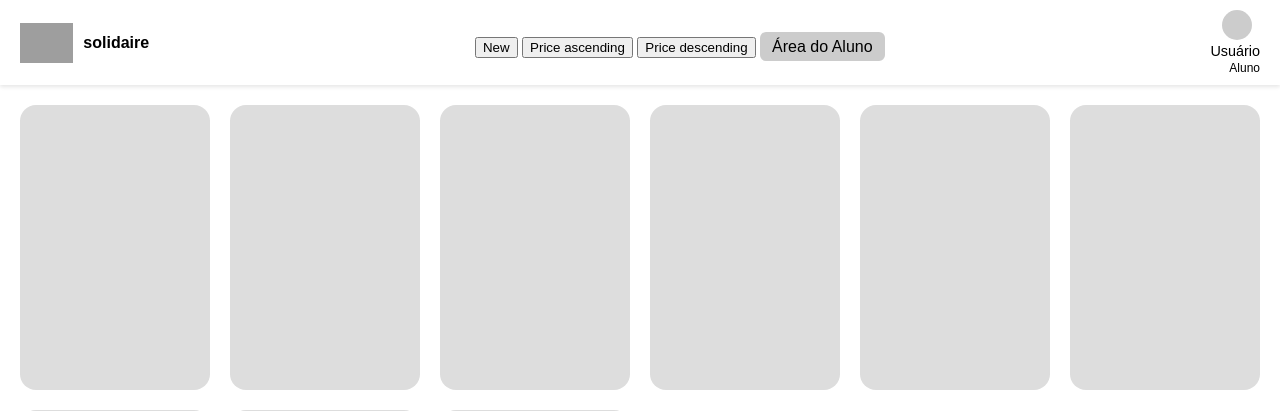
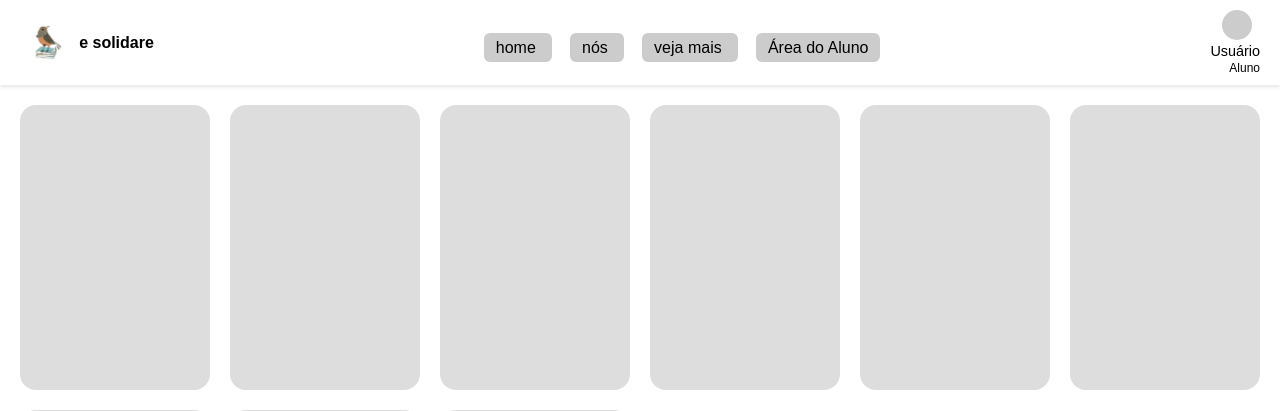
Before and after one commit to MathhAraujo/REPO-PROJETO2, a Django app: page / in a window 1280 px wide. Shown: the top 411 px of the page. Run offline with Django 5.2, Linux system fonts and the light colour scheme; grey boxes are pictures that could not be loaded.

Commit message:
finalizando

```diff
--- a/api/templates/desempenho.html
+++ b/api/templates/desempenho.html
@@ -1,3 +1,4 @@
+{% load static %}
 <!DOCTYPE html>
 <html lang="pt-br">
 <head>
@@ -150,7 +151,9 @@
 
     <header>
         <div class="logo">
-            <img src="imagens/sabia.png" alt="logo" width="20" height="20">
+
+            <img src="{% static 'imagens/sabia.png' %}" alt="Sabiá">
+
         </div>
         <div class="user-info">
             <div>Usuário</div>
--- a/api/templates/home.html
+++ b/api/templates/home.html
@@ -1,3 +1,4 @@
+{% load static %}
 <!DOCTYPE html>
 <html lang="pt-br">
 <head>
@@ -86,14 +87,24 @@
 <body>
   <header>
     <div class="logo">
-      <img src="/static/logo.png" alt="Solidaire Logo">
-      <strong>solidaire</strong>
+      <img src="{% static 'imagens/sabia.png' %}" alt="Sabiá">
+      <strong> e solidare</strong>
     </div>
     <div class="filters" style="margin-top: 10px;">
-      <button class="active">New</button>
-      <button>Price ascending</button>
-      <button>Price descending</button>
 
+      <a  style="background: #ccc; padding: 6px 12px; border-radius: 6px; text-decoration: none; color: black;">
+        home
+    </a>
+    <span></span>&nbsp;&nbsp;&nbsp;<span> </span>
+    <a  style="background: #ccc; padding: 6px 12px; border-radius: 6px; text-decoration: none; color: black;">
+      nós
+  </a>
+  <span></span>&nbsp;&nbsp;&nbsp;<span> </span>
+
+ <a  style="background: #ccc; padding: 6px 12px; border-radius: 6px; text-decoration: none; color: black;">
+          veja mais
+      </a>
+      <span></span>&nbsp;&nbsp;&nbsp;<span> </span>
       <a href="{% url 'area_aluno' %}" style="background: #ccc; padding: 6px 12px; border-radius: 6px; text-decoration: none; color: black;">
           Área do Aluno
       </a>
```
Also changed, not shown: api_root/settings.py (+10 -2 lines), api/static/imagens/sabia.png (renamed from imagens/sabia.png), db.sqlite3, 1 other file.
